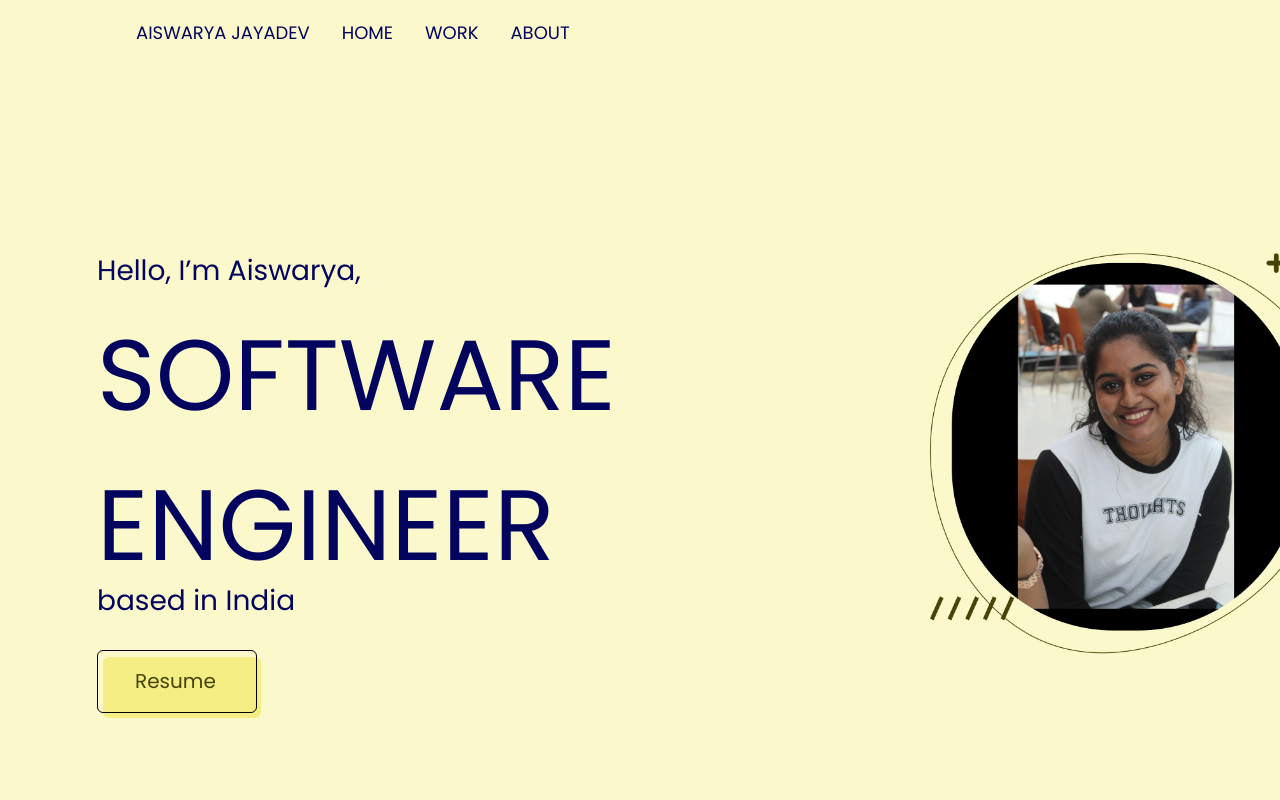
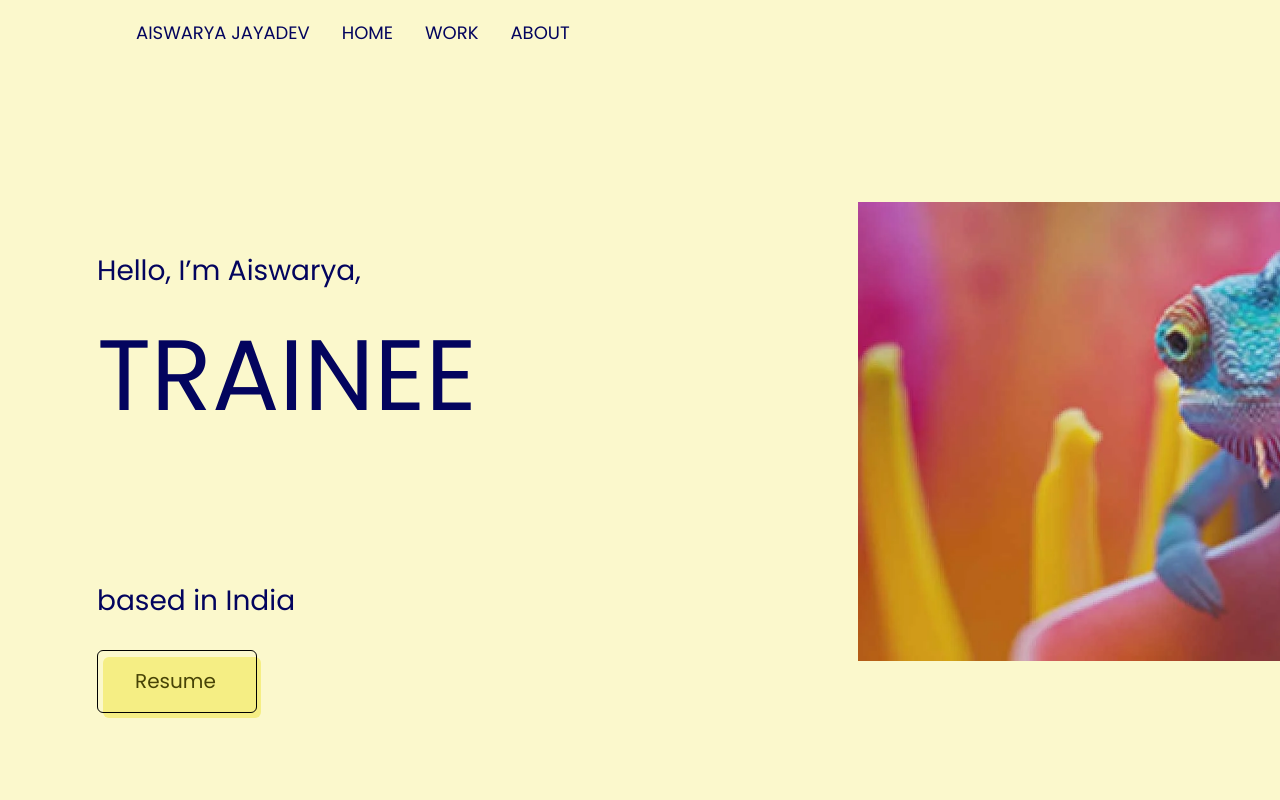
Before and after one commit to aiswaryajayadev/portfolio, a plain HTML site: page index.html in a window 1280 px wide. Shown: the top 800 px of the page. Drawn offline with Linux system fonts and the light colour scheme.

Commit message:
profile picture changed

```diff
--- a/index.html
+++ b/index.html
@@ -86,7 +86,7 @@ li a:hover {
 
 
              <span  class="heading1">Hello, I’m Aiswarya,</span><br>
-             <span  class="heading2">SOFTWARE ENGINEER</span><br>
+             <span  class="heading2">TRAINEE</span><br>
               <span  class="heading3">based in  India</span><br>
               <div class=e11_56>
                 <div  class="ei11_56_11_37"></div><div  class="ei11_56_11_38">
--- a/styles.css
+++ b/styles.css
@@ -606,7 +606,7 @@
 	position:absolute;
 	left:858px;
 	top:202px;
-	background-image:url(images/shared_image_1.png);
+	background-image:url(images/MainBefore.webp);
 	background-repeat:no-repeat;
 	background-size:cover;
 }
```
Also changed, not shown: assets/image1.png (renamed from assestes/image1.png), images/MainBefore.webp (added).
